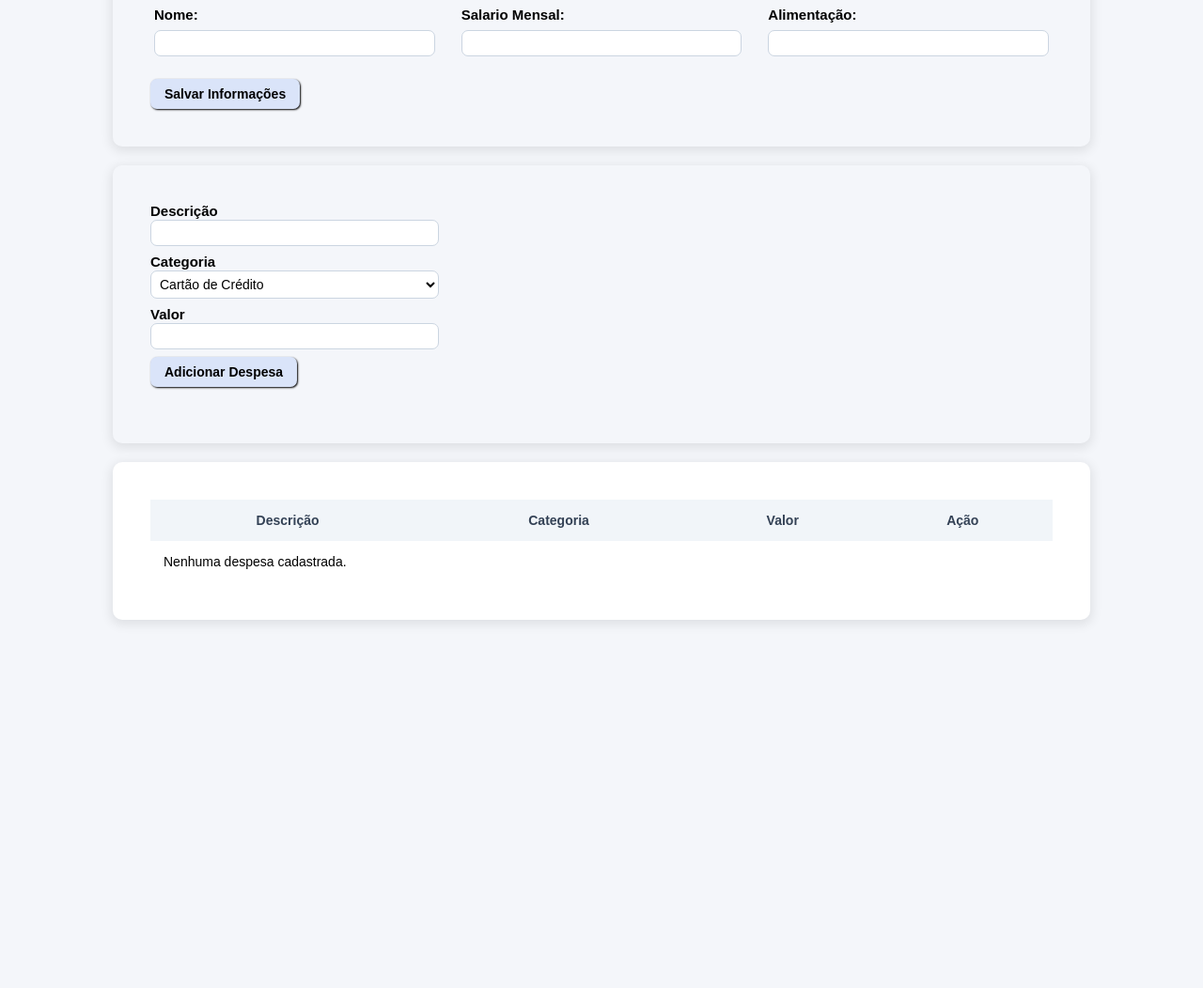
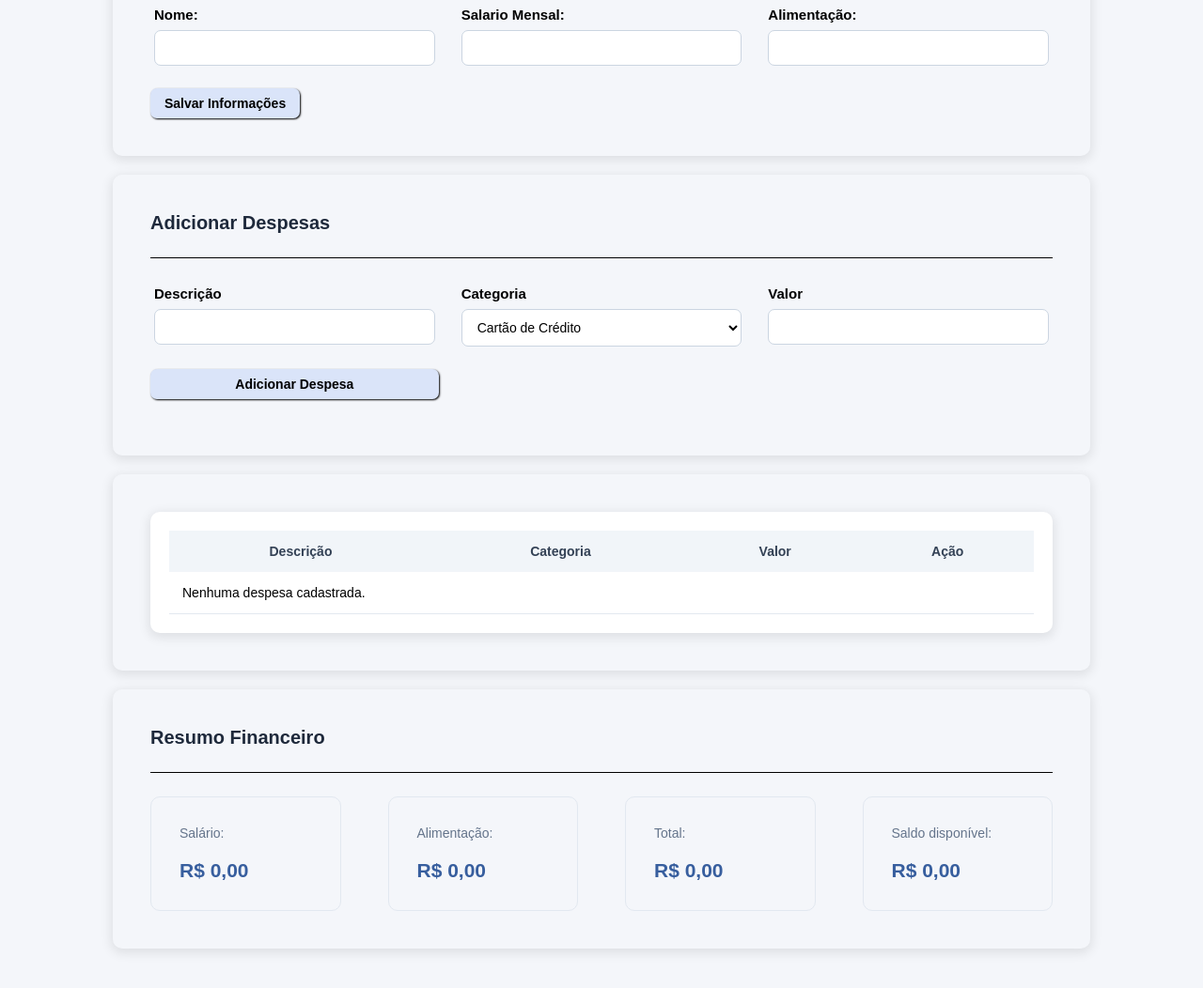
Before and after one commit to kamiladiasz/ProjetoJS-2026-ControleDespesas, a plain HTML site: page index.html in a window 1280 px wide. Shown: the part 258-1310 px from the top of the page at 94% size. Before the commit the page ends 973 px from the top, so only its background shows below. Drawn offline with Linux system fonts and the light colour scheme.

Commit message:
Atualização de ID, CSS e inicio de JS

```diff
--- a/index.html
+++ b/index.html
@@ -18,7 +18,6 @@
         <section class="card">
             <h2>Informações Pessoais</h2>
             <hr>
-
             <form id="form-perfil">
                 <div class="perfil-grid">
                     <div class="campo">
@@ -28,11 +27,11 @@
 
                     <div class="campo">
                         <label for="salario">Salario Mensal: </label>
-                        <input type="number" id="salario" required>
+                        <input type="number" id="salario"  min="0" required>
                     </div>
                     <div class="campo">
                         <label for="alimentacao">Alimentação: </label>
-                        <input type="text" id="alimentacao" required>
+                        <input type="number" id="alimentacao" min="0" required>
                     </div>
 
                 </div>
@@ -44,13 +43,16 @@
         </section>
 
         <section class="card">
-            <div class="form-grid">
-                <form id="form-despesas">
-                    <div class="form-info">
+            <h2>Adicionar Despesas</h2>
+            <hr>
+            <div class="form-perfil">
+                <form id="form-despesas" class="form-grid">
+                    <div class="campo">
                         <label for="descricao">Descrição</label>
                         <input type="text" id="descricao" required>
                     </div>
-                    <div class="form-info">
+
+                    <div class="campo">
                         <label for="categoria">Categoria</label>
                         <select id="categoria" required>
                             <option value="cartao">Cartão de Crédito</option>
@@ -61,19 +63,19 @@
                             <option value="outros">Outros</option>
                         </select>
                     </div>
-                    <div class="form-info">
-                        <div id="valor-despesa">
+
+                    <div class="campo">
                         <label for="valor">Valor</label>
-                            <input type="number" id="valor" required>
-                        </div>
+                        <input type="number" id="valor" min="0" required>
                     </div>
 
                     <button type="submit" id="btn-salvar-despesa">Adicionar Despesa</button>
                 </form>
+            </div>
         </section>
 
-
-        <div class="tabela-despesas">
+        <section class="card">
+            <div class="form-despesas">
                 <table>
                     <thead>
                         <tr>
@@ -91,7 +93,37 @@
                     </tbody>
 
                 </table>
+            </div>
+        </section>
 
+        <section class="card">
+            <h2>Resumo Financeiro</h2>
+            <hr>
+
+            <div id="calculo" class="resumo-grid">
+
+                <div class="campo">
+                    <p>Salário:</p>
+                    <h2 id="salarioResumo">R$ 0,00</h2>
+                </div>
+
+                <div class="campo">
+                    <p>Alimentação:</p>
+                    <h2 id="alimentacaoResumo">R$ 0,00</h2>
+                </div>
+
+                <div class="campo">
+                    <p>Total:</p>
+                    <h2 id="totalResumo">R$ 0,00</h2>
+                </div>
+
+                <div class="campo">
+                    <p>Saldo disponível:</p>
+                    <h2 id="saldoPagar">R$ 0,00</h2>
+                </div>
+
+            </div>
+        </section>
     </div>
     </div>
 
--- a/script.js
+++ b/script.js
@@ -1,16 +1,38 @@
-let perfil = JSON.parese(localStorage.getItem("perfil")) || {
-    nome: "",
-    salario: "",
-    alimentacao: ""
-};
+formulario.addEventListener("submit", function(event){
+    event.preventDefault();
 
-console.log(perfil.nome); // identifica o valor da variavel
-console.log(perfil.salario);
-console.log(perfil.alimentacao);
+const formulario = document.getElementById("form-despesas");const descricao = document.getElementById("descricao");
+const categoria = document.getElementById("categoria");
+const valor = document.getElementById("valor");
+const listaDespesas = document.getElementById("listaDespesas");
 
+let nomeDespesa = descricao.value;
+let categoriaDespesa = categoria.value;
+let valorDespesa = Number(valor.value);
 
-let despesa = {[ // lista vazia
-    descricao: "",
-    categoria: "",
-    valor:
-]};
+let linha = document.createElement("tr");
+
+linha.innerHTML = `
+    <td>${nomeDespesa}</td>
+    <td>${categoriaDespesa}</td>
+    <td>${valorDespesa.toFixed(2)}</td>
+    <td>
+        <button onclick="excluirDespesa(this)">Excluir</button>
+    </td>
+
+`;
+
+listaDespesas.appendChild(linha);
+
+formulario.reset();
+});
+
+function excluirDespesa(botao) {
+
+    let linha = botao.parentElement.parentElement;
+
+    linha.remove();
+
+}
+
+    formulario.reset();
--- a/style.css
+++ b/style.css
@@ -57,16 +57,13 @@ body {
     margin-bottom: 20px;
 }
 
-.form-info{
-    padding-bottom: 8px;
-}
+
 
 .card {
     padding: 40px;
     border-radius: 10px;
     margin-bottom: 20px;
     box-shadow: 0 3px 12px 2px rgba(0, 0, 0, 0.09);
-
 
 }
 
@@ -87,15 +84,15 @@ label {
     font-size: 15px;
 }
 
+
 input,
 select {
     width: 100%;
-    padding: 5px;
+    padding: 10px 12px;
     border: 1px solid #cbd5e1;
     border-radius: 7px;
-    background-color: #ffffff;
+    background-color: white;
     font-size: 14px;
-    outline: none;
 }
 
 input:focus,
@@ -111,6 +108,7 @@ select:focus {
     flex-direction: column;
     gap: 8px;
     padding: 4px;
+
 }
 
 button {
@@ -129,19 +127,42 @@ button:hover {
     background-color: #1d4ed8;
     color: white;
 }
-#form-info{
+
+.resumo-grid {
     display: grid;
-    grid-template-columns: (3, 1fr);
+    grid-template-columns: repeat(4, 1fr);
+    gap: 50px;
 
 }
 
-.tabela-despesas {
+
+.resumo-grid .campo {
+    background-color: #f4f6fa;
+    padding: 30px;
+    border-radius: 10px;
+    border: 1px solid #e2e8f0;
+}
+
+.resumo-grid p {
+    font-size: 14px;
+    color: #64748b;
+    margin-bottom: 12px;
+}
+
+.resumo-grid h2 {
+    font-size: 21px;
+    color: #375e9e;
+    margin-bottom: 0;
+}
+
+
+.form-despesas {
     background-color: #ffffff;
-    padding: 40px;
+    padding: 20px;
     border-radius: 10px;
-    display: grid;
     grid-template-columns: (3, 1fr);
     box-shadow: 0 3px 12px 2px rgba(0, 0, 0, 0.09);
+    overflow-x: auto;
     overflow-x: auto;
 
 }
@@ -161,7 +182,7 @@ th {
 
 td {
     padding: 14px;
-    border-bottom: 1x solid #e2e8f0;
+    border-bottom: 1px solid #e2e8f0;
     font-size: 14px;
 }
 
```
Lines whose indentation alone changed are shown as unchanged.
